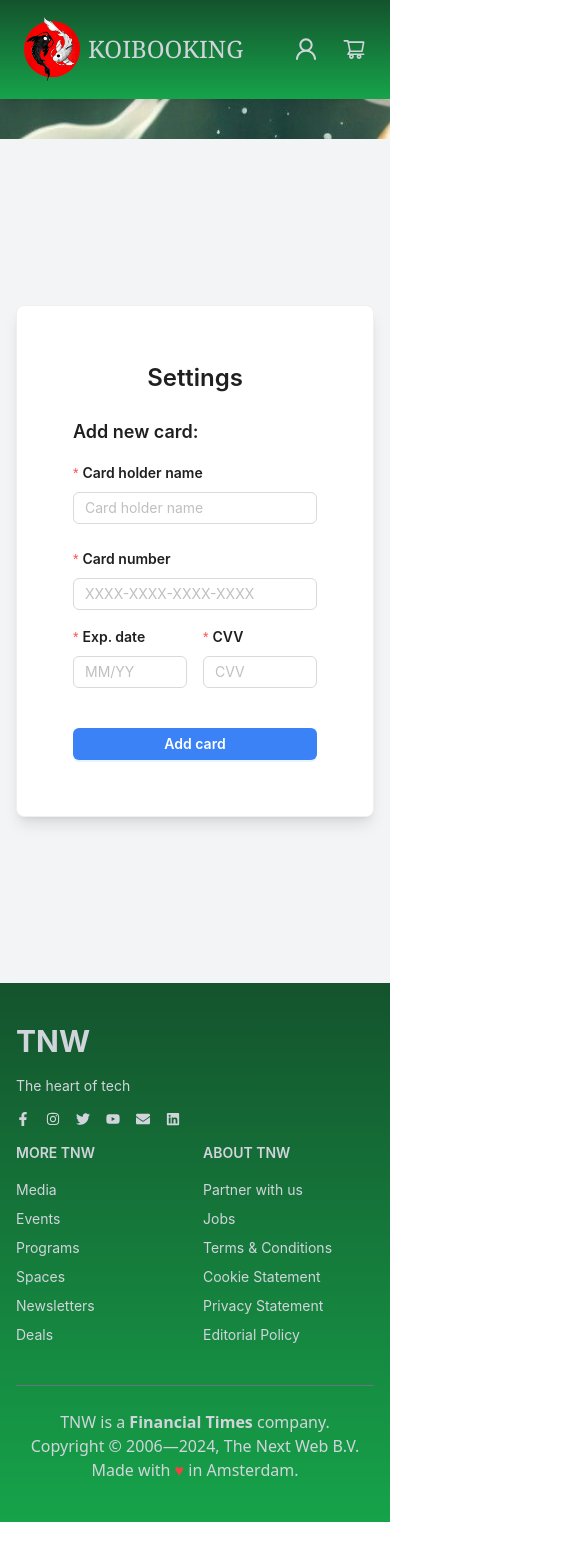
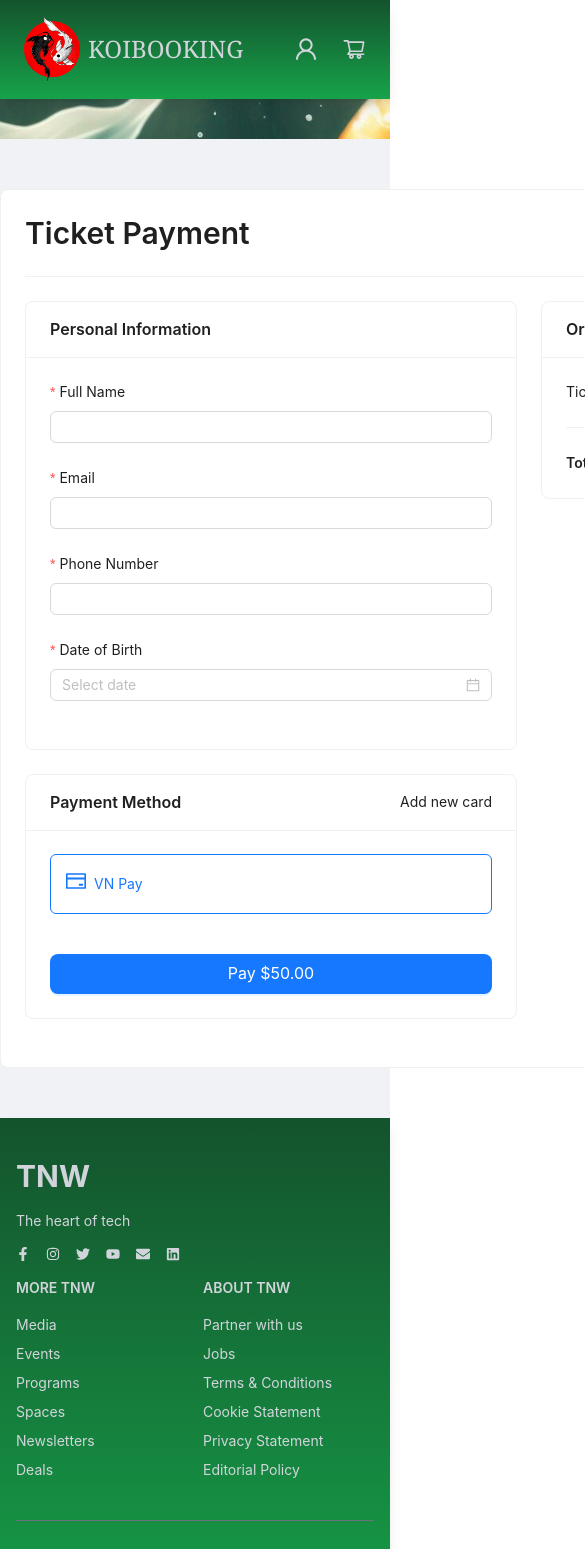
Before and after one commit to TamTCSE182549/FA24_SE1854_SWP391_G2_KoiOrderingSystemInJapan_FE, a React (Vite) app in the folder client/: page /payment in a window 390 px wide. Shown: the top 1549 px of the page, 585 px wide, since content can reach past the window. Before the commit the page ends 1522 px from the top, so only its background shows below. Built offline with nearby package versions, Linux system fonts and the light colour scheme.

Commit message:
update koi

```diff
--- a/client/src/App.jsx
+++ b/client/src/App.jsx
@@ -17,7 +17,7 @@ import Tour from "./components/Hero/TourList";
 import BookingList from "./components/Customer/BookingList";
 import AdminRoutes from "./components/Admin/AdminRoutes";
 
-
+import KoiDetail from "./components/KoiDetail";
 import Delivery from "./components/Customer/Delivery";
 import ResetPassword from "./components/LoginAndSignIn/ResetPassword";
 import ForgotPassword from "./components/LoginAndSignIn/ForgotPassword";
@@ -50,17 +50,13 @@ const App = () => {
             <Route path="/bookings" element={<Booking />} />
             <Route path="/payment" element={<Payment />} />
             <Route path="/tour" element={<Tour />} />
-
+            <Route path="/koi/:id" element={<KoiDetail />} />
             <Route path="/*" element={<AdminRoutes />} />
-
-
-
 
             <Route
               element={<PrivateRoute allowedRoles={["MANAGER"]} />}
             ></Route>
             <Route path="/forgotpassword" element={<ForgotPassword />} />
-
 
             <Route path="/paymentsuccess" element={<PaymentSuccess />} />
           </Routes>
--- a/client/src/components/Customer/Payment.jsx
+++ b/client/src/components/Customer/Payment.jsx
@@ -1,86 +1,135 @@
-import React from "react";
-import { Form, Input, Button, Card } from "antd";
+import React, { useState } from "react";
+import {
+  Button,
+  Card,
+  Radio,
+  Row,
+  Col,
+  Typography,
+  Divider,
+  Form,
+  Input,
+  DatePicker,
+} from "antd";
+import { CreditCardOutlined, DollarOutlined } from "@ant-design/icons";
 import { useNavigate } from "react-router-dom";
 
+const { Title, Text } = Typography;
+
 const TicketPaymentForm = () => {
+  const navigate = useNavigate();
   const [form] = Form.useForm();
-  const navigate = useNavigate();
-
-  const onFinish = (values) => {
-    console.log("Received values:", values);
-    // Thực hiện hành động thêm thẻ
-  };
 
   const onSuccess = () => {
+    form
+      .validateFields()
+      .then((values) => {
+        console.log("Form values:", values);
         navigate("/paymentsuccess");
+      })
+      .catch((errorInfo) => {
+        console.log("Validation failed:", errorInfo);
+      });
   };
 
   return (
-    <div className="min-h-screen flex items-center justify-center bg-gray-100 p-4">
-      <Card className="w-full max-w-md p-8 rounded-lg shadow-lg bg-white">
-        <h2 className="text-2xl font-semibold mb-6 text-center">Settings</h2>
-
-        <h3 className="text-lg font-semibold mb-4">Add new card:</h3>
-
-        <Form
-          form={form}
-          name="paymentForm"
-          onFinish={onFinish}
-          layout="vertical"
-          className="space-y-4"
-        >
+    <div style={{ background: "#f0f2f5", padding: "50px 0" }}>
+      <Card style={{ width: 800, margin: "0 auto" }}>
+        <Title level={2}>Ticket Payment</Title>
+        <Divider />
+        <Form form={form} layout="vertical">
+          <Row gutter={24}>
+            <Col span={16}>
+              <Card title="Personal Information" style={{ marginBottom: 24 }}>
                 <Form.Item
-            name="cardholderName"
-            label={<span className="font-semibold">Card holder name</span>}
+                  name="fullName"
+                  label="Full Name"
                   rules={[
-              { required: true, message: "Please enter cardholder's name" },
+                    { required: true, message: "Please input your full name!" },
                   ]}
                 >
-            <Input placeholder="Card holder name" />
+                  <Input />
                 </Form.Item>
-
                 <Form.Item
-            name="cardNumber"
-            label={<span className="font-semibold">Card number</span>}
+                  name="email"
+                  label="Email"
                   rules={[
-              { required: true, message: "Please enter your card number" },
+                    { required: true, message: "Please input your email!" },
+                    { type: "email", message: "Please enter a valid email!" },
                   ]}
                 >
-            <Input placeholder="XXXX-XXXX-XXXX-XXXX" />
+                  <Input />
                 </Form.Item>
-
-          <div className="flex space-x-4">
                 <Form.Item
-              name="expiryDate"
-              label={<span className="font-semibold">Exp. date</span>}
-              className="flex-1"
+                  name="phoneNumber"
+                  label="Phone Number"
                   rules={[
-                { required: true, message: "Please enter the expiry date" },
+                    {
+                      required: true,
+                      message: "Please input your phone number!",
+                    },
                   ]}
                 >
-              <Input placeholder="MM/YY" />
+                  <Input />
                 </Form.Item>
-
                 <Form.Item
-              name="cvv"
-              label={<span className="font-semibold">CVV</span>}
-              className="flex-1"
-              rules={[{ required: true, message: "Please enter CVV" }]}
+                  name="dateOfBirth"
+                  label="Date of Birth"
+                  rules={[
+                    {
+                      required: true,
+                      message: "Please select your date of birth!",
+                    },
+                  ]}
                 >
-              <Input placeholder="CVV" />
+                  <DatePicker style={{ width: "100%" }} />
                 </Form.Item>
+              </Card>
+              <Card
+                title="Payment Method"
+                extra={<a href="#">Add new card</a>}
+                style={{ marginBottom: 24 }}
+              >
+                <Form.Item name="paymentMethod" initialValue="visa">
+                  <Radio.Group style={{ width: "100%" }}>
+                    <Radio.Button
+                      value="visa"
+                      style={{
+                        height: 60,
+                        marginBottom: 16,
+                        width: "100%",
+                        display: "flex",
+                        alignItems: "center",
+                      }}
+                    >
+                      <CreditCardOutlined
+                        style={{ fontSize: 20, marginRight: 8 }}
+                      />
+                      VN Pay
+                    </Radio.Button>
+                  </Radio.Group>
+                </Form.Item>
+                <Button type="primary" size="large" block onClick={onSuccess}>
+                  Pay $50.00
+                </Button>
+              </Card>
+            </Col>
+            <Col span={8}>
+              <Card title="Order Summary">
+                <div style={{ marginBottom: 16 }}>
+                  <Text>Ticket Price</Text>
+                  <Text style={{ float: "right" }}>$50.00</Text>
                 </div>
-
-          <Form.Item>
-            <Button
-              type="primary"
-              htmlType="submit"
-              className="w-full bg-blue-500 hover:bg-blue-600 text-white font-semibold"
-              onClick={onSuccess}
-            >
-              Add card
-            </Button>
-          </Form.Item>
+                <Divider />
+                <div>
+                  <Text strong>Total</Text>
+                  <Text strong style={{ float: "right" }}>
+                    $50.00
+                  </Text>
+                </div>
+              </Card>
+            </Col>
+          </Row>
         </Form>
       </Card>
     </div>
--- a/client/src/components/Hero/KoiForSale.jsx
+++ b/client/src/components/Hero/KoiForSale.jsx
@@ -1,22 +1,18 @@
-import React from "react";
-import { Input, Slider, Checkbox, Pagination, Button, Tag } from "antd";
+import React, { useEffect, useState } from "react";
+import { Input, Slider, Checkbox, Pagination, Button, Tag, Card } from "antd";
 import { SearchOutlined } from "@ant-design/icons";
-import Nabar from "../Navbar/Navbar";
 import Navbar from "../Navbar/Navbar";
 import Footer from "../Footer/Footer";
+import axios from "axios"; // Import axios for API calls
+import { useNavigate } from "react-router-dom";
+import { useCookies } from "react-cookie";
+
 const { CheckableTag } = Tag;
-
-const mockData = [
-  { name: "Tour name", location: "Location", price: "5.99$", rating: "Rating" },
-  { name: "Tour name", location: "Location", price: "5.99$", rating: "Rating" },
-  { name: "Tour name", location: "Location", price: "5.99$", rating: "Rating" },
-  { name: "Tour name", location: "Location", price: "5.99$", rating: "Rating" },
-  { name: "Tour name", location: "Location", price: "5.99$", rating: "Rating" },
-  { name: "Tour name", location: "Location", price: "5.99$", rating: "Rating" },
-];
+const { Meta } = Card;
 
 const Filters = () => {
   return (
+    <>
       <div className="w-1/4 p-4 shadow-md">
         <div className="mb-4">
           <h3 className="font-semibold mb-2">Keywords</h3>
@@ -31,15 +27,15 @@ const Filters = () => {
           <h3 className="font-semibold mb-2">Label</h3>
           <Checkbox className="mb-2 text-white">
             Label <span className="text-white">Description</span>
-        </Checkbox>{" "}
-        <br />
-        <Checkbox className="mb-2 text-white">
-          Label <span className="text-white">Description</span>
-        </Checkbox>{" "}
+          </Checkbox>
           <br />
           <Checkbox className="text-white mb-2">
             Label <span className="text-white">Description</span>
-        </Checkbox>{" "}
+          </Checkbox>
+          <br />
+          <Checkbox className="text-white mb-2">
+            Label <span className="text-white">Description</span>
+          </Checkbox>
           <br />
         </div>
 
@@ -62,27 +58,52 @@ const Filters = () => {
           <Checkbox>Label</Checkbox>
         </div>
       </div>
+    </>
   );
 };
 
-const ProductCard = ({ name, location, price, rating }) => {
+const ProductCard = ({ id, name, img }) => {
+  const navigate = useNavigate();
+
+  const handleViewDetail = () => {
+    navigate(`/koi/${id}`); // Navigate to the KoiDetail page with the id
+  };
+
   return (
-    <div className="p-4 bg-gray-100 shadow-md rounded-md">
-      <div className="h-48 bg-gray-200 mb-4" /> {/* Placeholder cho hình ảnh */}
-      <h3 className="font-semibold text-black">{name}</h3>
-      <p className="text-gray-900">{location}</p>
-      <div className="font-bold text-black">{price}</div>
-      <p className="text-gray-900">{rating}</p>
-      <div className="ml-[60%]">
-        <button className="bg-green-900 text-white rounded-md px-4 py-2 transition duration-300 ease-in-out hover:bg-green-700 ">
-          Book Now
+    <div className="bg-white shadow-md rounded-lg overflow-hidden flex flex-col h-full">
+      <div className="h-100 overflow-hidden flex justify-center items-center">
+        <img
+          src={img}
+          alt={name} // Use the name as alt text for better accessibility
+          className="w-[350px] h-[450px] object-cover" // Set fixed width and height in pixels
+        />
+      </div>
+      <div className="p-4 flex flex-col flex-grow">
+        <h3 className="font-semibold text-gray-800 text-lg mb-2 text-center">
+          {name}
+        </h3>
+        <div className="mt-auto flex justify-center">
+          <button
+            onClick={handleViewDetail} // Add onClick handler to navigate
+            className="w-30 mx-auto bg-green-600 text-white rounded-md px-4 py-2 transition duration-300 ease-in-out hover:bg-green-700"
+          >
+            View Detail
           </button>
+        </div>
       </div>
     </div>
   );
 };
 
-const ProductGrid = () => {
+const ProductGrid = ({
+  products,
+  currentPage,
+  itemsPerPage,
+  setCurrentPage,
+}) => {
+  const startIndex = (currentPage - 1) * itemsPerPage;
+  const currentProducts = products.slice(startIndex, startIndex + itemsPerPage);
+
   return (
     <div className="w-3/4 p-4">
       <div className="flex justify-between mb-4">
@@ -100,30 +121,61 @@ const ProductGrid = () => {
       </div>
 
       <div className="grid grid-cols-3 gap-6">
-        {mockData.map((item, index) => (
+        {currentProducts.map((item, index) => (
           <ProductCard
             key={index}
-            name={item.name}
-            location={item.location}
-            price={item.price}
-            rating={item.rating}
+            id={item.id} // Ensure the API response includes an 'id' field
+            name={item.koiName} // Ensure the API response includes a 'name' field
+            img={
+              item.koiImageList && item.koiImageList.length > 0
+                ? item.koiImageList[0].imageUrl
+                : "default-image-url"
+            } // Check if koiImageList is not empty
           />
         ))}
       </div>
 
       <div className="flex justify-center mt-6">
-        <Pagination defaultCurrent={1} total={500} />
+        <Pagination
+          current={currentPage}
+          total={products.length}
+          pageSize={itemsPerPage}
+          onChange={(page) => setCurrentPage(page)} // Ensure this updates the currentPage
+        />
       </div>
     </div>
   );
 };
 
 const KoiForSale = () => {
+  const [products, setProducts] = useState([]);
+  const [cookies] = useCookies(["token"]);
+  const [currentPage, setCurrentPage] = useState(1);
+  const itemsPerPage = 6;
+
+  useEffect(() => {
+    const token = cookies.token;
+
+    axios
+      .get("http://localhost:8080/kois/all", {})
+      .then((response) => {
+        setProducts(response.data); // Ensure response.data is an array of products with 'name' and 'img'
+      })
+      .catch((error) => {
+        console.error("There was an error fetching the koi data!", error);
+      });
+  }, [cookies]);
+
   return (
     <div>
       <div className="flex pt-4 container mx-auto justify-between backdrop-filter backdrop-blur-3xl">
         <Filters />
-        <ProductGrid />
+        <ProductGrid
+          products={products}
+          currentPage={currentPage}
+          itemsPerPage={itemsPerPage}
+          setCurrentPage={setCurrentPage} // Pass setCurrentPage to ProductGrid
+        />
       </div>
     </div>
   );
--- /dev/null
+++ b/client/src/components/KoiDetail.jsx
@@ -0,0 +1,126 @@
+import React, { useState, useEffect } from "react";
+import { useParams } from "react-router-dom";
+import axios from "axios";
+import { Tabs } from "antd";
+
+const { TabPane } = Tabs;
+
+const KoiDetail = () => {
+  const { id } = useParams(); // Get the ID from the route parameters
+  const [koiData, setKoiData] = useState(null);
+  const [mainImage, setMainImage] = useState("");
+
+  useEffect(() => {
+    // Fetch koi data by ID
+    axios
+      .get(`http://localhost:8080/kois/getby/${id}`)
+      .then((response) => {
+        setKoiData(response.data);
+        console.log(response.data.koiImageList); // Debug: Log the koiImageList
+        if (
+          response.data.koiImageList &&
+          response.data.koiImageList.length > 0
+        ) {
+          setMainImage(response.data.koiImageList[0].imageUrl); // Set the first image as the main image
+        }
+      })
+      .catch((error) => {
+        console.error("Error fetching koi data:", error);
+      });
+  }, [id]);
+
+  if (!koiData) {
+    return <div>Loading...</div>; // Show a loading state while data is being fetched
+  }
+
+  return (
+    <div className="flex justify-center pt-4">
+      <div className="w-full max-w-4xl mx-auto px-6 py-12 bg-white shadow-lg rounded-lg ">
+        <div className="flex flex-wrap -mx-4">
+          {/* Image Gallery */}
+          <div className="w-full lg:w-1/2 px-4 mb-8">
+            <div className="flex-1 mb-4">
+              <img
+                src={mainImage || "default-image-url"} // Use a default image if mainImage is not set
+                alt={koiData.koiName}
+                className="w-full h-auto object-cover rounded-lg shadow-md"
+              />
+            </div>
+            <div className="flex space-x-2 overflow-x-auto">
+              {koiData.koiImageList &&
+                koiData.koiImageList.map((imgObj, index) => (
+                  <img
+                    key={index}
+                    src={imgObj.imageUrl}
+                    alt={`${koiData.koiName} - view ${index + 1}`}
+                    className="w-20 h-20 object-cover rounded-md cursor-pointer transition duration-300 hover:opacity-75"
+                    onClick={() => setMainImage(imgObj.imageUrl)}
+                  />
+                ))}
+            </div>
+          </div>
+
+          {/* Koi Information */}
+          <div className="w-full lg:w-1/2 px-4 bg-white bg-opacity-90">
+            <h1 className="text-4xl font-bold mb-4 text-black">
+              {koiData.koiName}
+            </h1>
+
+            <div className="mb-8 bg-gray-100 bg-opacity-80 p-6 rounded-lg shadow-sm">
+              <h2 className="text-2xl font-semibold mb-4 text-black">
+                Specifications
+              </h2>
+              <ul className="space-y-2 text-gray-700">
+                <li>
+                  <span className="font-medium">Koi Bekko size: </span>
+                  {"15 – 45"}
+                </li>
+                <li>
+                  <span className="font-medium">Name:</span> {koiData.koiName}
+                </li>
+                <li>
+                  <span className="font-medium">Origin:</span> {koiData.origin}
+                </li>
+                <li>
+                  <span className="font-medium">Color:</span> {koiData.color}
+                </li>
+                <li>
+                  <span className="font-medium">Diet:</span> Gobble
+                </li>
+              </ul>
+            </div>
+            <button className="bg-blue-600 text-white px-8 py-3 rounded-full hover:bg-blue-700 transition duration-300 shadow-md">
+              Contact Us
+            </button>
+          </div>
+        </div>
+
+        {/* Detailed Information Tabs */}
+        <div className="mt-16">
+          <Tabs
+            defaultActiveKey="1"
+            className="bg-white rounded-lg shadow-sm p-6"
+          >
+            <TabPane tab="Description" key="1">
+              <p className="text-gray-700 leading-relaxed">
+                {koiData.description}
+              </p>
+            </TabPane>
+            <TabPane tab="Care Instructions" key="2">
+              <p className="text-gray-700 leading-relaxed">
+                {koiData.careInstructions}
+              </p>
+            </TabPane>
+            <TabPane tab="Shipping Information" key="3">
+              <p className="text-gray-700 leading-relaxed">
+                {koiData.shippingInfo}
+              </p>
+            </TabPane>
+          </Tabs>
+        </div>
+      </div>
+    </div>
+  );
+};
+
+export default KoiDetail;
--- a/client/src/components/Navbar/Navbar.jsx
+++ b/client/src/components/Navbar/Navbar.jsx
@@ -41,7 +41,6 @@ const Navbar = () => {
         setEmail(decodedToken.email);
         setFirstName(decodedToken.firstName);
         setLastName(decodedToken.lastName);
-        console.log("Valid token", decodedToken.firstName);
         setLogin(true);
       } catch (error) {
         console.log("Invalid token", error);
@@ -69,11 +68,11 @@ const Navbar = () => {
   const onCloseDrawer = () => {
     setDrawerVisible(false);
   };
-  // Handle sign out
+
   const handleSignOut = () => {
-    removeCookie("token"); // Remove token from cookies
-    setLogin(false); // Reset login state
-    navigate("/"); // Redirect to login page
+    removeCookie("token");
+    setLogin(false);
+    navigate("/");
   };
 
   const userMenu = (
@@ -113,13 +112,11 @@ const Navbar = () => {
       bodyStyle={{ display: "flex", flexDirection: "column", height: "100%" }}
     >
       <div className="flex flex-col justify-between items-center">
-        {/* Logo và tên website */}
         <div className="flex items-center">
           <img src={Logo} alt="Logo" className="w-16 h-auto pr-4" />
           <span className="text-white font-serif text-xl">KOIBOOKING</span>
         </div>
 
-        {/* Nút Login hoặc Avatar */}
         {login ? (
           <div className="p-6">
             <div className="flex flex-col items-center text-center">
@@ -131,9 +128,7 @@ const Navbar = () => {
           <div className="text-center mt-6">
             <Link
               to="/login"
-              className="text-white font-serif text-lg transition duration-500
-                       hover:text-white hover:shadow-2xl hover:rounded-3xl hover:font-bold w-full h-[50px]
-                       flex justify-center items-center"
+              className="text-white font-serif text-lg transition duration-500 hover:text-white hover:shadow-2xl hover:rounded-3xl hover:font-bold w-full h-[50px] flex justify-center items-center"
               onClick={() => setDrawerVisible(false)}
             >
               Login
@@ -141,7 +136,6 @@ const Navbar = () => {
           </div>
         )}
 
-        {/* Menu items */}
         <div className="flex flex-col">
           <ul className="flex-1 overflow-auto">
             {MenuItems.map((data) => (
@@ -151,9 +145,7 @@ const Navbar = () => {
               >
                 <Link
                   to={data.link}
-                  className="text-white font-serif text-lg transition duration-500
-                           hover:text-white hover:shadow-2xl hover:rounded-3xl hover:font-bold w-full h-[50px]
-                          flex justify-center items-center"
+                  className="text-white font-serif text-lg transition duration-500 hover:text-white hover:shadow-2xl hover:rounded-3xl hover:font-bold w-full h-[50px] flex justify-center items-center"
                   onClick={() => setDrawerVisible(false)}
                 >
                   {data.name}
@@ -164,7 +156,6 @@ const Navbar = () => {
         </div>
       </div>
 
-      {/* Nút Logout ở dưới cùng */}
       {login && (
         <div className="p-6 border-t border-gray-700">
           <button
@@ -188,9 +179,7 @@ const Navbar = () => {
     </>
   ) : (
     <div className="bg-gradient-to-t from-green-600 to-green-900 w-full shadow-lg mb-10">
-      {/* upper Navbar */}
       <div className="flex justify-between items-center w-full px-6 lg:px-12 py-3">
-        {/* Logo and site name */}
         <div className="flex items-center">
           <img
             src={Logo}
@@ -203,7 +192,6 @@ const Navbar = () => {
           </div>
         </div>
 
-        {/* Navigation menu */}
         <div className="hidden md:flex flex-grow justify-center rounded-3xl">
           <ul className="flex justify-between w-[70%] rounded-3xl ">
             {MenuItems.map((data) => (
@@ -213,9 +201,7 @@ const Navbar = () => {
               >
                 <Link
                   to={data.link}
-                  className="text-white font-serif text-lg transition duration-500
-                             hover:text-white hover:shadow-2xl hover:rounded-3xl hover:font-bold w-full h-[50px]
-                            flex justify-center items-center"
+                  className="text-white font-serif text-lg transition duration-500 hover:text-white hover:shadow-2xl hover:rounded-3xl hover:font-bold w-full h-[50px] flex justify-center items-center"
                 >
                   {data.name}
                 </Link>
@@ -224,7 +210,6 @@ const Navbar = () => {
           </ul>
         </div>
 
-        {/* Search bar and Icons */}
         <div className="flex items-center space-x-6">
           {login ? (
             <Dropdown overlay={userMenu} trigger={["click"]}>
```
Also changed, not shown: client/src/components/Customer/Booking.jsx (+7 -4 lines). Lines whose indentation alone changed are shown as unchanged.
